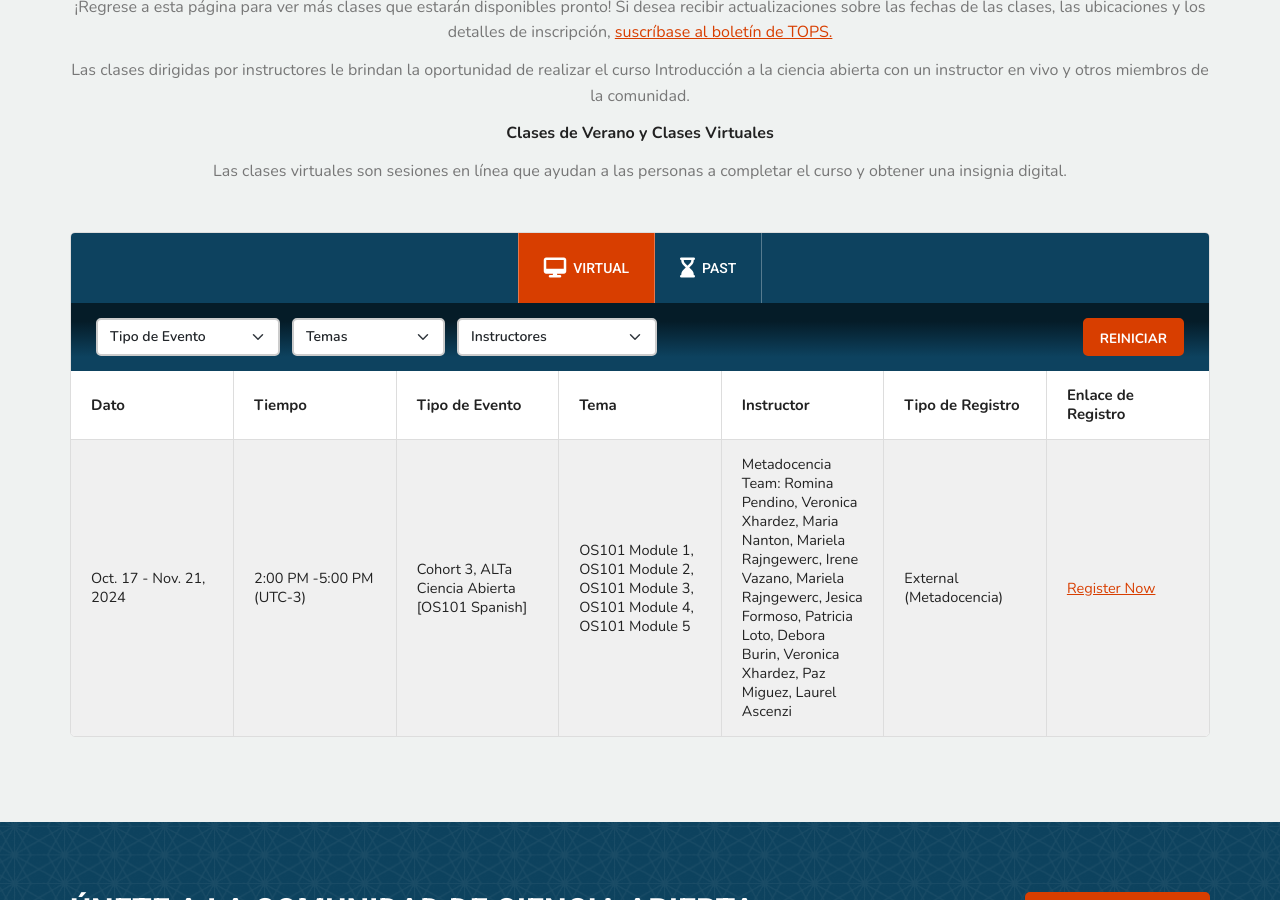
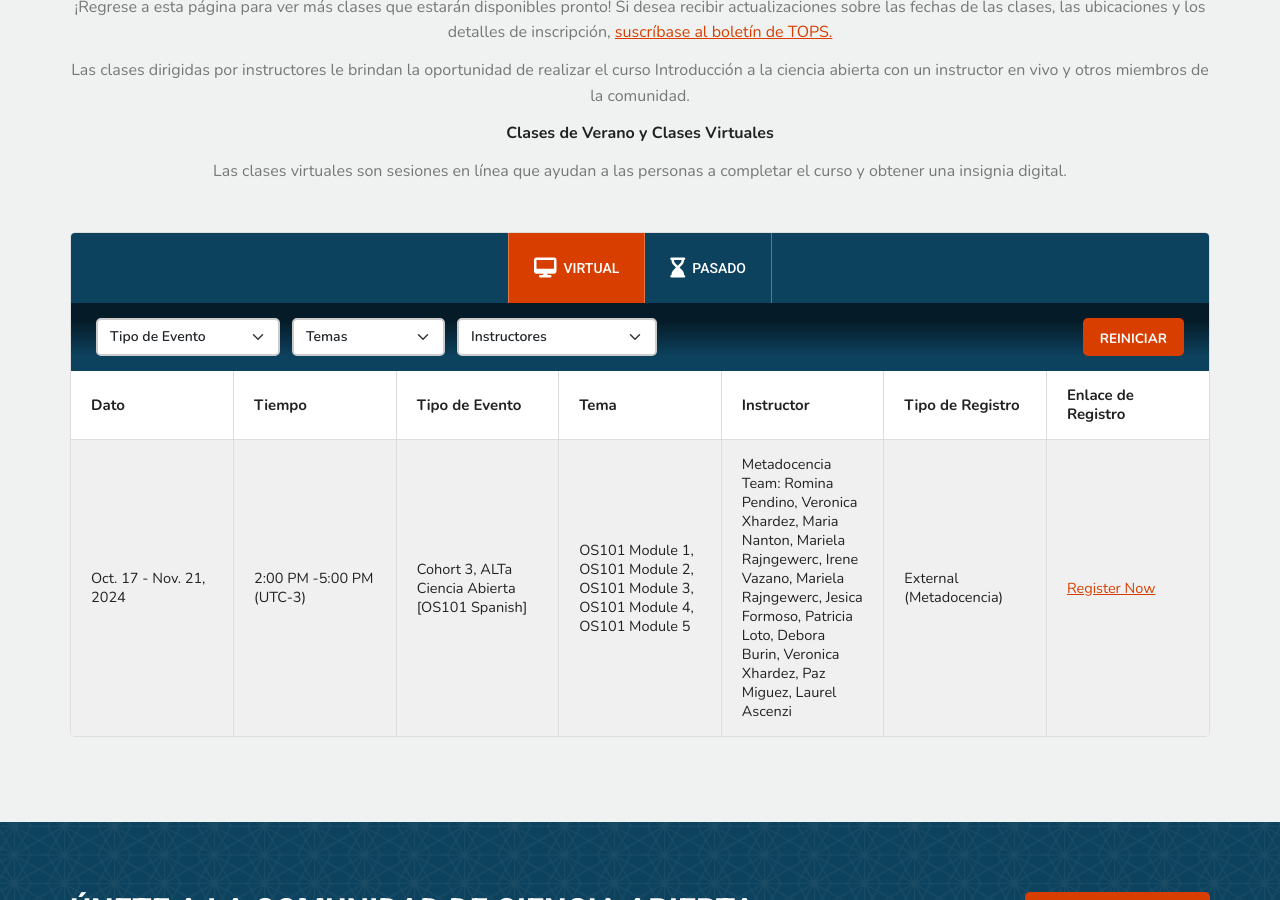
Before and after one commit to bressler1995/TOPS-Website-Front-End, a Jekyll site: the page built from pages/os101spanish.md, in a window 1280 px wide and 900 px high, scrolled down 2427 px. Built offline with Jekyll 4.4.1, drawn with Linux system fonts in a browser that asks for light colours; a script that is not in the unit is left out.

Commit message:
Change past tab to pasado

```diff
--- a/_includes/os101spanish/instructorled.html
+++ b/_includes/os101spanish/instructorled.html
@@ -15,7 +15,7 @@
           <div id="tops_workshops_container" class="d-flex flex-column flex-wrap tops_workshops_container">
             <div class="d-flex flex-row flex-wrap justify-content-center tops_workshops_tabs">
               <button class="workshop_tab active" type="button"><i class="fa-solid fa-desktop"></i><span>Virtual</span></button>
-              <button class="workshop_tab" type="button"><i class="fa-solid fa-hourglass-end"></i><span>Past</span></button>
+              <button class="workshop_tab" type="button"><i class="fa-solid fa-hourglass-end"></i><span>Pasado</span></button>
             </div>
             <div class="tops_workshops_tables">
 
```
